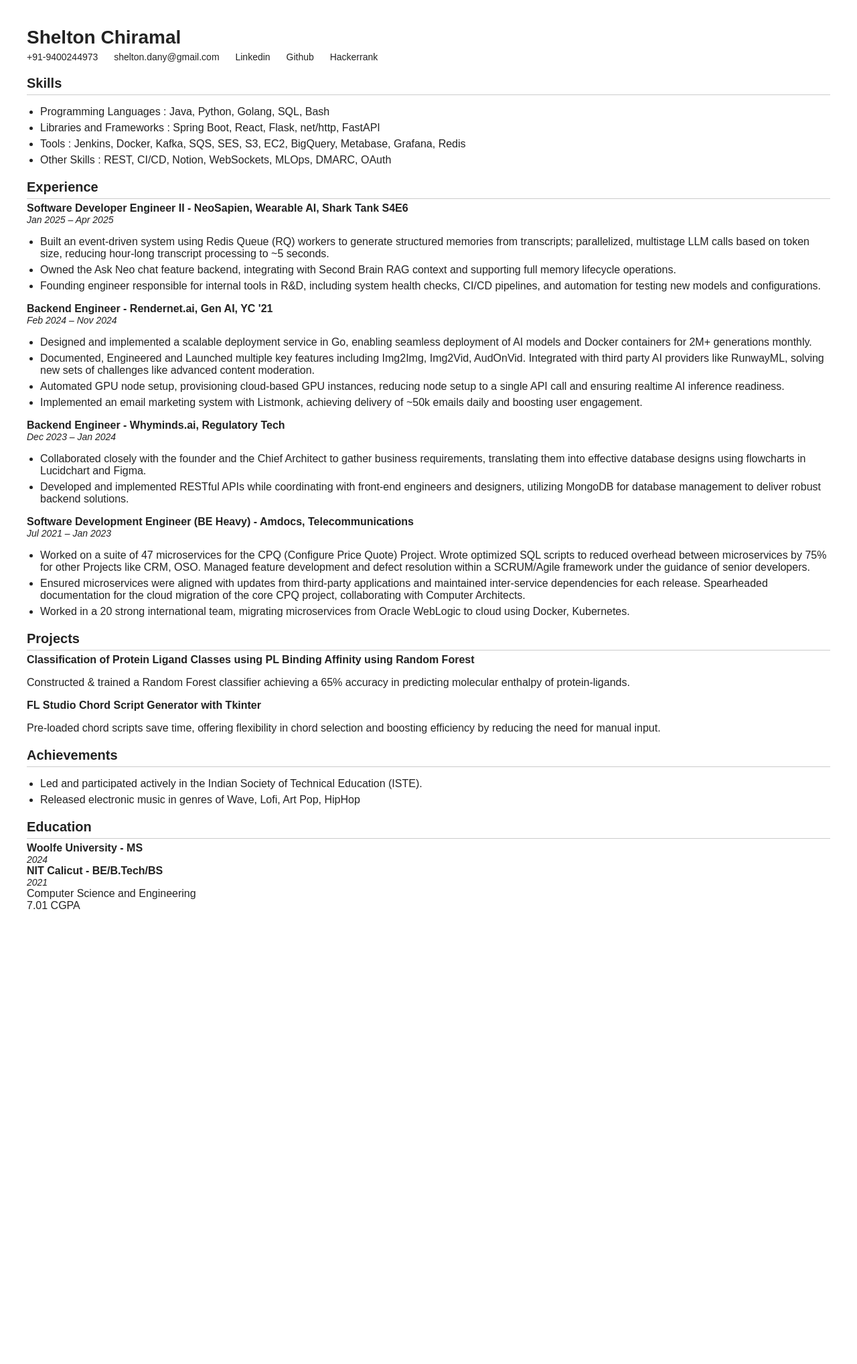
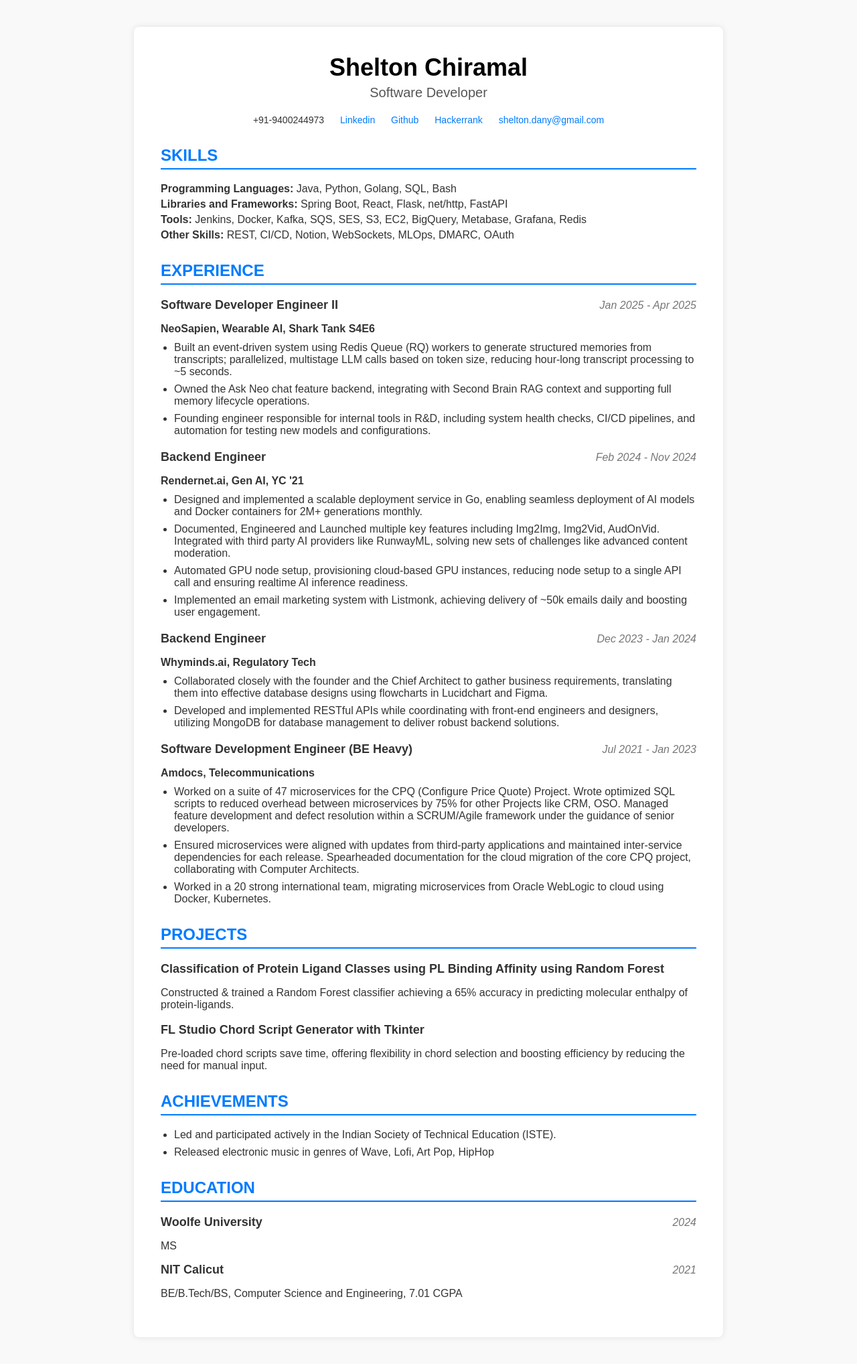
Before and after one commit to tenshells/resume-builder, a Flask app: page /view_resume in a window 1280 px wide. Shown: the whole page at 67% size. Before the commit the page ends 1357 px from the top, so only its background shows below. Run offline with Flask 3, Linux system fonts and the light colour scheme.

Commit message:
gems of scaler resume

```diff
--- /dev/null
+++ b/main.py
@@ -0,0 +1,6 @@
+def main():
+    print("Hello from resume-builder!")
+
+
+if __name__ == "__main__":
+    main()
--- a/shel_resume.py
+++ b/shel_resume.py
@@ -1,18 +1,20 @@
 SHEL_RESUME_DATA = {
     'name': 'Shelton Chiramal',
     'title': 'Software Developer',
-    'email': 'shelton.dany@gmail.com',
-    'phone': '+91-9400244973',
-    'linkedin': 'Linkedin',  # Can add actual link if desired
-    'github': 'Github',
-    'hackerrank': 'Hackerrank',
+    'contact_info': [
+        {'text': '+91-9400244973'},
+        {'text': 'Linkedin', 'href': 'https://www.linkedin.com/in/shelton-chiramal-a834931b3/'},
+        {'text': 'Github', 'href': 'https://github.com/sheltondny'},
+        {'text': 'Hackerrank', 'href': 'https://www.hackerrank.com/profile/shelton_dany'},
+        {'text': 'shelton.dany@gmail.com', 'href': 'mailto:shelton.dany@gmail.com'}
+    ],
 
-    'skills': [
-        "Programming Languages : Java, Python, Golang, SQL, Bash",
-        "Libraries and Frameworks : Spring Boot, React, Flask, net/http, FastAPI",
-        "Tools : Jenkins, Docker, Kafka, SQS, SES, S3, EC2, BigQuery, Metabase, Grafana, Redis",
-        "Other Skills : REST, CI/CD, Notion, WebSockets, MLOps, DMARC, OAuth"
-    ],
+    'skills': {
+        "Programming Languages": "Java, Python, Golang, SQL, Bash",
+        "Libraries and Frameworks": "Spring Boot, React, Flask, net/http, FastAPI",
+        "Tools": "Jenkins, Docker, Kafka, SQS, SES, S3, EC2, BigQuery, Metabase, Grafana, Redis",
+        "Other Skills": "REST, CI/CD, Notion, WebSockets, MLOps, DMARC, OAuth"
+    },
 
     'experience': [
         {
--- a/static/style.css
+++ b/static/style.css
@@ -1,64 +1,122 @@
 body {
     font-family: Arial, sans-serif;
-    margin: 0;
-    padding: 20px;
-    background-color: #f4f4f4;
-    display: flex;
-    justify-content: center;
-    align-items: center;
-    min-height: 100vh;
+    margin: 40px;
+    color: #333;
+    background-color: #f9f9f9;
 }
 
 .container {
+    max-width: 800px;
+    margin: 0 auto;
     background-color: #fff;
-    padding: 30px;
+    padding: 40px;
     border-radius: 8px;
-    box-shadow: 0 2px 10px rgba(0, 0, 0, 0.1);
-    width: 100%;
-    max-width: 600px;
+    box-shadow: 0 0 10px rgba(0, 0, 0, 0.1);
+}
+
+.header {
+    text-align: center;
+    margin-bottom: 30px;
 }
 
 h1 {
-    text-align: center;
-    color: #333;
-    margin-bottom: 25px;
+    font-size: 36px;
+    margin: 0;
+    color: #000;
 }
 
-form label {
-    display: block;
-    margin-bottom: 8px;
-    font-weight: bold;
+.title {
+    font-size: 20px;
     color: #555;
+    margin-top: 5px;
 }
 
-form input[type="text"],
-form input[type="email"],
-form input[type="tel"],
-form textarea {
-    width: calc(100% - 20px);
-    padding: 10px;
-    margin-bottom: 15px;
-    border: 1px solid #ddd;
-    border-radius: 4px;
-    box-sizing: border-box;
+.contact-info {
+    margin-top: 15px;
 }
 
-form textarea {
-    resize: vertical;
-    min-height: 60px;
+.contact-item {
+    margin: 0 10px;
+    font-size: 14px;
 }
 
-form button {
-    background-color: #007bff;
-    color: white;
-    padding: 12px 20px;
-    border: none;
-    border-radius: 5px;
-    cursor: pointer;
-    font-size: 16px;
-    width: 100%;
+.contact-item a {
+    color: #007bff;
+    text-decoration: none;
 }
 
-form button:hover {
-    background-color: #0056b3;
+.contact-item a:hover {
+    text-decoration: underline;
 }
+
+h2 {
+    font-size: 24px;
+    border-bottom: 2px solid #007bff;
+    padding-bottom: 5px;
+    margin-top: 30px;
+    margin-bottom: 20px;
+    color: #007bff;
+}
+
+.skills p {
+    margin: 5px 0;
+}
+
+.job {
+    margin-bottom: 20px;
+}
+
+.job-header {
+    display: flex;
+    justify-content: space-between;
+    align-items: center;
+    margin-bottom: 5px;
+}
+
+.job-title {
+    font-size: 18px;
+    font-weight: bold;
+    margin: 0;
+}
+
+.date-range {
+    font-style: italic;
+    color: #777;
+}
+
+.company {
+    font-size: 16px;
+    font-weight: bold;
+    margin-bottom: 10px;
+}
+
+ul {
+    padding-left: 20px;
+    margin-top: 0;
+}
+
+li {
+    margin-bottom: 8px;
+}
+
+.project h3 {
+    font-size: 18px;
+    font-weight: bold;
+    margin-bottom: 5px;
+}
+
+.education {
+    margin-bottom: 15px;
+}
+
+.edu-header {
+    display: flex;
+    justify-content: space-between;
+    align-items: center;
+}
+
+.edu-header h3 {
+    font-size: 18px;
+    font-weight: bold;
+    margin: 0;
+}
--- a/templates/resume_template.html
+++ b/templates/resume_template.html
@@ -4,74 +4,44 @@
     <meta charset="UTF-8">
     <meta name="viewport" content="width=device-width, initial-scale=1.0">
     <title>{{ name }} - Resume</title>
-    <style>
-        body {
-            font-family: Arial, sans-serif;
-            margin: 40px;
-            color: #222;
-        }
-        h1, h2, h3 {
-            margin-bottom: 5px;
-        }
-        h1 {
-            font-size: 28px;
-        }
-        h2 {
-            font-size: 20px;
-            margin-top: 20px;
-            border-bottom: 1px solid #ccc;
-            padding-bottom: 5px;
-        }
-        .section {
-            margin-bottom: 20px;
-        }
-        .info {
-            margin-bottom: 10px;
-            font-size: 14px;
-        }
-        ul {
-            padding-left: 20px;
-        }
-        li {
-            margin-bottom: 6px;
-        }
-        .job-title {
-            font-weight: bold;
-        }
-        .date-range {
-            font-style: italic;
-            font-size: 14px;
-        }
-        .inline-list span {
-            margin-right: 20px;
-        }
-    </style>
+    <link rel="stylesheet" href="{{ url_for('static', filename='style.css') }}">
 </head>
 <body>
+    <div class="container">
+        <div class="header">
             <h1>{{ name }}</h1>
-    <div class="info inline-list">
-        <span>{{ phone }}</span>
-        <span>{{ email }}</span>
-        <span>{{ linkedin }}</span>
-        <span>{{ github }}</span>
-        {% if hackerrank %}<span>{{ hackerrank }}</span>{% endif %}
+            <p class="title">{{ title }}</p>
+            <div class="contact-info">
+                {% for item in contact_info %}
+                    <span class="contact-item">
+                        {% if item.href %}
+                            <a href="{{ item.href }}">{{ item.text }}</a>
+                        {% else %}
+                            {{ item.text }}
+                        {% endif %}
+                    </span>
+                {% endfor %}
+            </div>
         </div>
 
         <div class="section">
-        <h2>Skills</h2>
-        <ul>
-            {% for skill in skills %}
-                <li>{{ skill }}</li>
+            <h2>SKILLS</h2>
+            <div class="skills">
+                {% for category, skills in skills.items() %}
+                    <p><strong>{{ category }}:</strong> {{ skills }}</p>
                 {% endfor %}
-        </ul>
+            </div>
         </div>
 
         <div class="section">
-        <h2>Experience</h2>
+            <h2>EXPERIENCE</h2>
             {% for job in experience %}
-            <div>
-                <div class="job-title">{{ job.title }} - {{ job.company }}</div>
-                <div class="date-range">{{ job.time_start }} – {{ job.time_end }}</div>
+                <div class="job">
+                    <div class="job-header">
+                        <h3 class="job-title">{{ job.title }}</h3>
+                        <span class="date-range">{{ job.time_start }} - {{ job.time_end }}</span>
+                    </div>
+                    <p class="company">{{ job.company }}</p>
                     <ul>
                         {% for task in job.responsibilities %}
                             <li>{{ task }}</li>
@@ -82,17 +52,17 @@
         </div>
 
         <div class="section">
-        <h2>Projects</h2>
+            <h2>PROJECTS</h2>
             {% for project in projects %}
-            <div>
-                <div class="job-title">{{ project.title }}</div>
+                <div class="project">
+                    <h3>{{ project.title }}</h3>
                     <p>{{ project.description }}</p>
                 </div>
             {% endfor %}
         </div>
 
         <div class="section">
-        <h2>Achievements</h2>
+            <h2>ACHIEVEMENTS</h2>
             <ul>
                 {% for achievement in achievements %}
                     <li>{{ achievement }}</li>
@@ -101,15 +71,17 @@
         </div>
 
         <div class="section">
-        <h2>Education</h2>
+            <h2>EDUCATION</h2>
             {% for edu in education %}
-            <div>
-                <div class="job-title">{{ edu.university }} - {{ edu.degree }}</div>
-                <div class="date-range">{{ edu.year }}</div>
-                {% if edu.field %}<div>{{ edu.field }}</div>{% endif %}
-                {% if edu.gpa %}<div>{{ edu.gpa }}</div>{% endif %}
+                <div class="education">
+                    <div class="edu-header">
+                        <h3>{{ edu.university }}</h3>
+                        <span class="date-range">{{ edu.year }}</span>
+                    </div>
+                    <p>{{ edu.degree }}{% if edu.field %}, {{ edu.field }}{% endif %}{% if edu.gpa %}, {{ edu.gpa }}{% endif %}</p>
                 </div>
             {% endfor %}
         </div>
+    </div>
 </body>
 </html>
```
Also changed, not shown: static/print.css (+93 -19 lines), README.md (added), 2 other files. Lines whose indentation alone changed are shown as unchanged.
